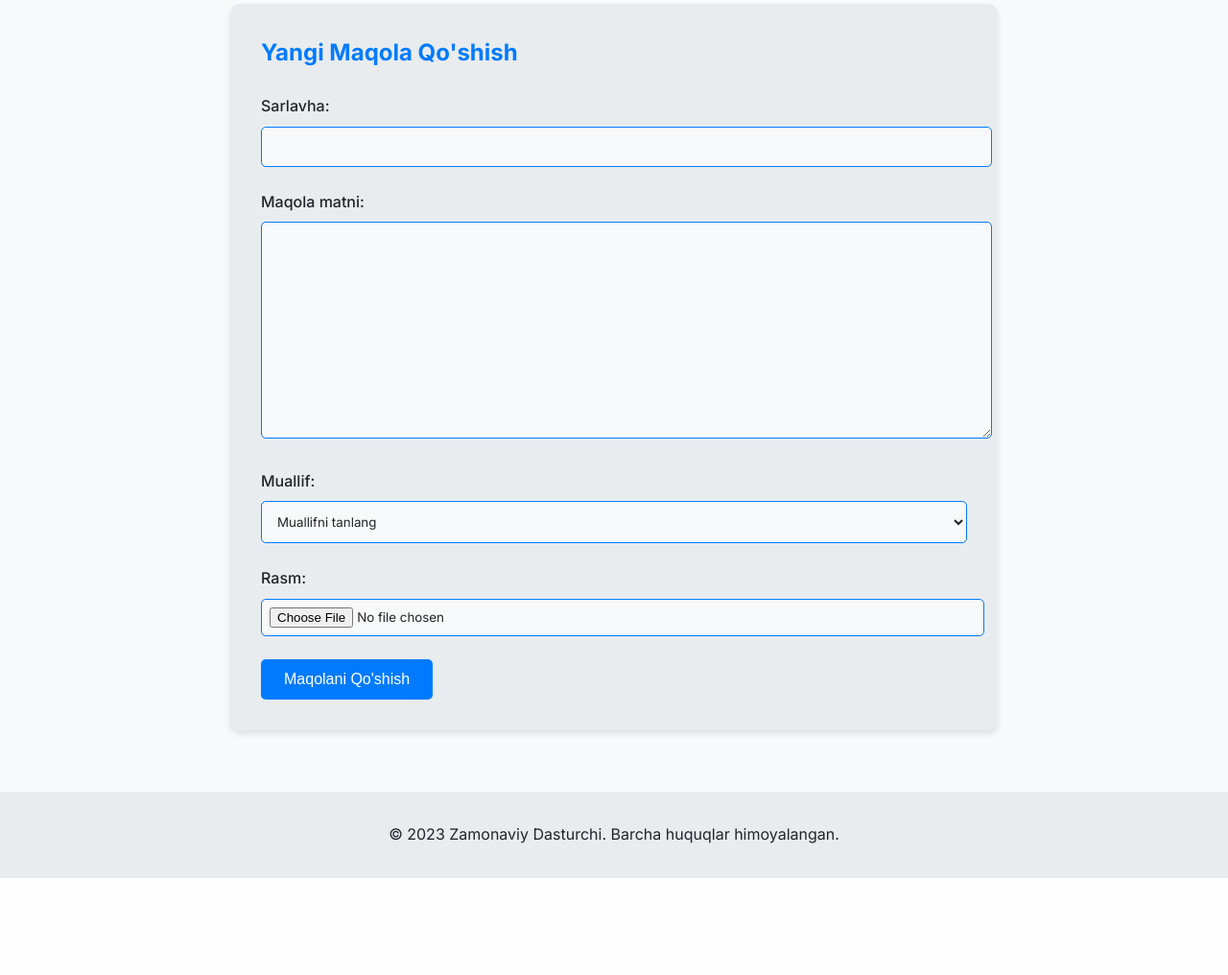
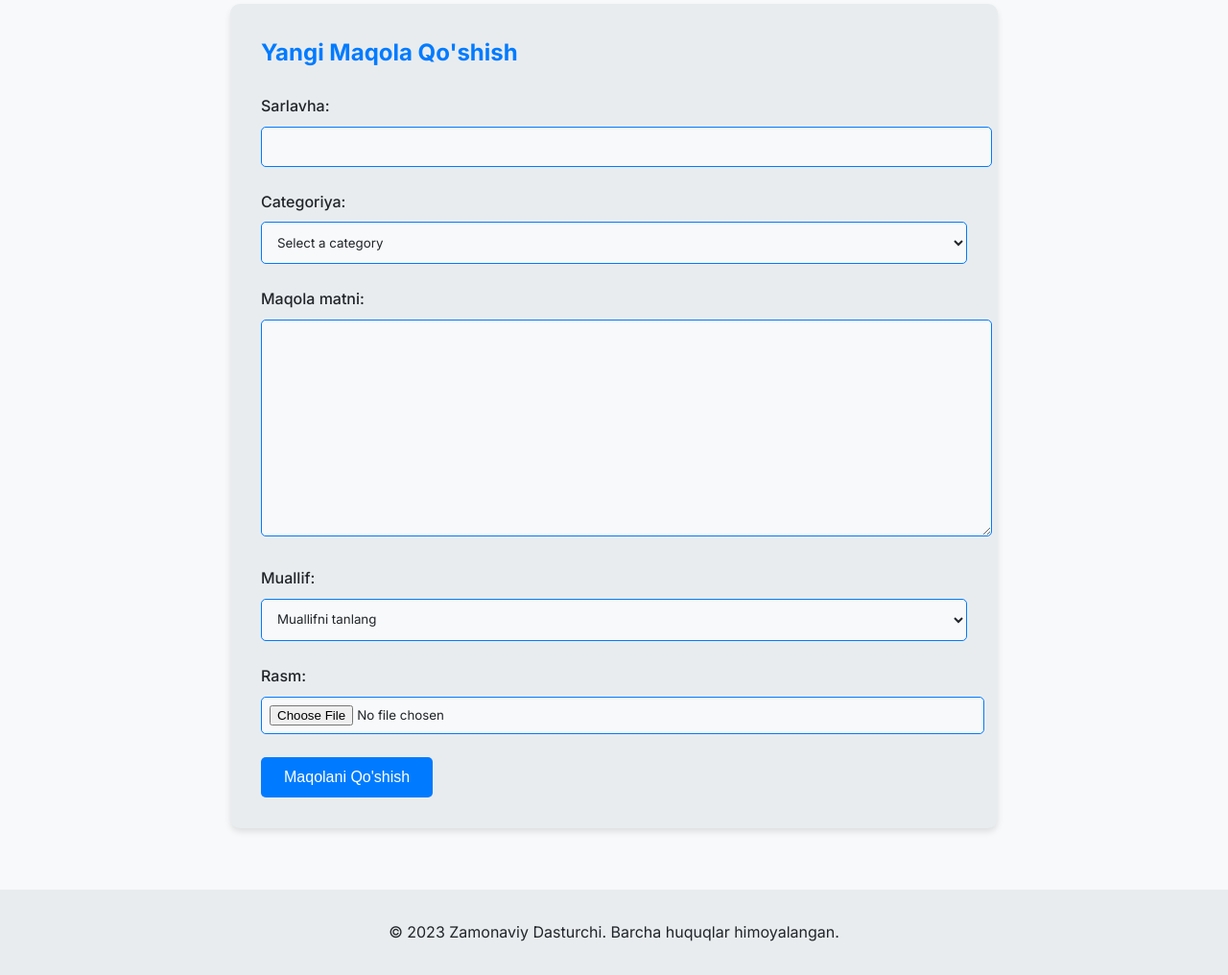
Before and after one commit to Kamila-2006/seo-blog, a Django app: page /articles/article in a window 1280 px wide. Shown: the part 214-1230 px from the top of the page at 96% size. Before the commit the page ends 1129 px from the top, so only its background shows below. Run offline with Django 5.2, Linux system fonts and the light colour scheme; data that the repository does not hold is empty.

Commit message:
categories created

```diff
--- a/articles/models.py
+++ b/articles/models.py
@@ -6,6 +6,7 @@ import uuid
 
 class Article(models.Model):
     title = models.CharField(max_length=100)
+    category = models.CharField(max_length=100)
     content = models.TextField()
     author = models.ForeignKey('Author', on_delete=models.CASCADE, related_name='articles')
     image = models.ImageField(upload_to='images/')
--- a/articles/urls.py
+++ b/articles/urls.py
@@ -8,5 +8,6 @@ urlpatterns = [
     path('author', views.create_author, name='create-author'),
     path('article', views.create_article, name='create-article'),
     path('articles/<int:year>/<int:month>/<int:day>/<slug:slug>/', views.blog_detail, name='blog-detail'),
-    path('articles/success-comment/<slug:slug>/', views.success_comment, name='success-comment')
+    path('articles/success-comment/<slug:slug>/', views.success_comment, name='success-comment'),
+    path('category/<str:category>/', views.post_by_category, name='category'),
 ]
--- a/articles/views.py
+++ b/articles/views.py
@@ -25,6 +25,7 @@ def create_author(request):
 def create_article(request):
     if request.method == 'POST':
         title = request.POST.get('title')
+        category = request.POST.get('category')
         content = request.POST.get('content')
         author_id = request.POST.get('author')
         image = request.FILES.get('image')
@@ -32,6 +33,7 @@ def create_article(request):
             author = Author.objects.get(id=author_id)
             article = Article.objects.create(
                 title = title,
+                category = category,
                 content = content,
                 author = author,
                 image = image
@@ -69,3 +71,8 @@ def success_comment(request, slug):
     article = get_object_or_404(Article, slug=slug)
     ctx = {'article':article}
     return render(request, 'articles/success-commented.html', ctx)
+
+def post_by_category(request, category):
+    articles = Article.objects.filter(category=category)
+    ctx = {'articles':articles, 'category':category}
+    return render(request, 'articles/articles-by-category.html', ctx)
--- a/templates/articles/create-article.html
+++ b/templates/articles/create-article.html
@@ -10,6 +10,16 @@
             <div class="form-group">
                 <label for="title">Sarlavha:</label>
                 <input type="text" id="title" name="title" required>
+            </div>
+            <div class="form-group">
+                <label for="category">Categoriya:</label>
+                <select id="category" name="category" required>
+                    <option value="">Select a category</option>
+                    <option value="Web Dasturlash">Web Dasturlash</option>
+                    <option value="Mobil Dasturlash">Mobil Dasturlash</option>
+                    <option value="AI va ML">AI va ML</option>
+                    <option value="Dasturchilar hayoti">Dasturchilar hayoti</option>
+                </select>
             </div>
             <div class="form-group">
                 <label for="content">Maqola matni:</label>
--- a/templates/includes/nav.html
+++ b/templates/includes/nav.html
@@ -1,9 +1,9 @@
 <nav>
     <a href="{% url 'home' %}">Asosiy</a>
-    <a href="#">Web Dasturlash</a>
-    <a href="#">Mobil Dasturlash</a>
-    <a href="#">AI va ML</a>
-    <a href="#">Dasturchilar hayoti</a>
+    <a href="{% url 'articles:category' 'Web Dasturlash' %}">Web Dasturlash</a>
+    <a href="{% url 'articles:category' 'Mobil Dasturlash' %}">Mobil Dasturlash</a>
+    <a href="{% url 'articles:category' 'AI va ML' %}">AI va ML</a>
+    <a href="{% url 'articles:category' 'Dasturchilar hayoti' %}">Dasturchilar hayoti</a>
     <a href="{% url 'articles:create-author' %}">Yangi Muallif Qo'shish</a>
     <a href="{% url 'articles:create-article' %}">Yangi Maqola Qo'shish</a>
 </nav>
```
Also changed, not shown: templates/articles/articles-by-category.html (added, +22 -0 lines), articles/migrations/0003_article_category.py (added).
